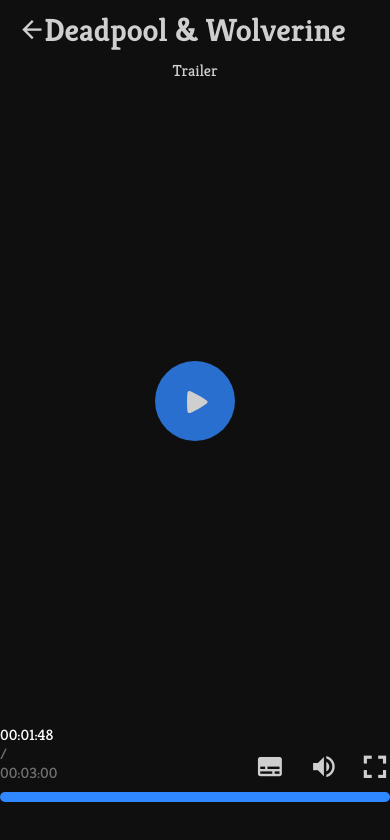
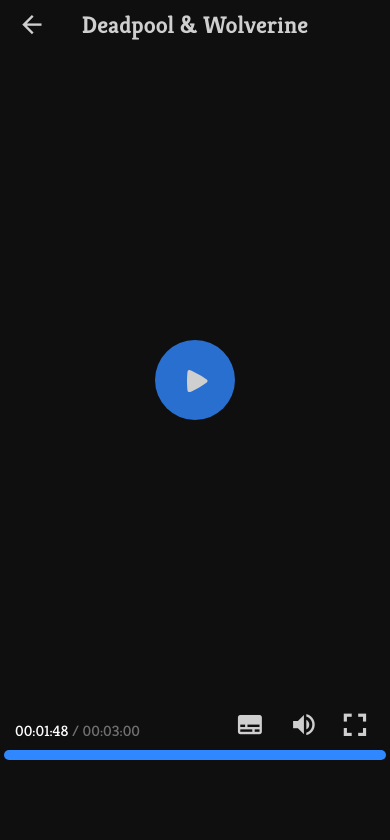
Before and after one commit to pedrochatelain/netflics, an Angular app: page /watch in a window 390 px wide. Shown: the top 840 px of the page. Built offline with nearby package versions, Linux system fonts and the light colour scheme.

Commit message:
cambia layout watching-movie

```diff
--- a/src/app/watching-movie/watching-movie.component.css
+++ b/src/app/watching-movie/watching-movie.component.css
@@ -48,6 +48,8 @@ body {
 }
 
 .progression-bar {
+    justify-self: center;
+    width: 98%;
     border-radius: 20px;
     cursor: pointer;
     height: 10px;
@@ -57,7 +59,7 @@ body {
 .elapsed-time {
     align-self: flex-end;
     width: 20%;
-    margin: 0;
+    margin-left: 15px;
     font-size: 15px;
     margin-bottom: 10px;
 }
@@ -69,7 +71,7 @@ body {
 .icons-bottom {
     width: 100%;
     display: flex;
-    margin-right: 10px;
+    margin-right: 30px;
     align-self: center;
     justify-content: end;
 }
@@ -96,3 +98,20 @@ svg:hover {
     opacity: 1;
     /* fill: #2F88FF; */
 }
+
+@media (max-width: 800px) {
+
+    body {
+        height: 90vh;
+    }
+
+    h1 {
+        justify-self: center;
+        font-size: 24px;
+    }
+
+    .elapsed-time {
+        width: 100%;
+    }
+
+}
--- a/src/app/watching-movie/watching-movie.component.html
+++ b/src/app/watching-movie/watching-movie.component.html
@@ -1,9 +1,9 @@
 <body>
-    <div class="back-arrow-and-title">
-        <mat-icon routerLink="/home" class="mat-icon back-button" aria-hidden="false" aria-label="Example home icon" fontIcon="arrow_back"></mat-icon>
+    <div (click)="backClicked()" class="back-arrow-and-title">
+        <mat-icon class="mat-icon back-button" aria-hidden="false" aria-label="Example home icon" fontIcon="arrow_back"></mat-icon>
         <h1 class="title">Deadpool & Wolverine</h1>
     </div>
-    <p class="trailer">Trailer</p>
+    <p *ngIf="is_trailer" class="trailer">Trailer</p>
 
     <svg class="icon-play" width="80" height="80" viewBox="0 0 80 80" fill="none" xmlns="http://www.w3.org/2000/svg">
         <circle cx="40" cy="40" r="40" fill="#2F88FF"/>
--- a/src/app/watching-movie/watching-movie.component.ts
+++ b/src/app/watching-movie/watching-movie.component.ts
@@ -1,4 +1,5 @@
-import { Component } from '@angular/core';
+import { Component, Input } from '@angular/core';
+import {Location} from '@angular/common';
 
 @Component({
   selector: 'app-watching-movie',
@@ -7,4 +8,13 @@ import { Component } from '@angular/core';
 })
 export class WatchingMovieComponent {
 
+  @Input()
+  is_trailer : boolean = false;
+
+  constructor(private _location: Location) {}
+
+  backClicked() {
+    this._location.back();
+  }
+
 }
```
